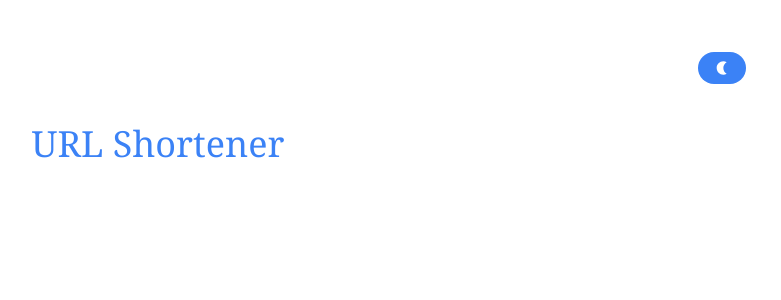
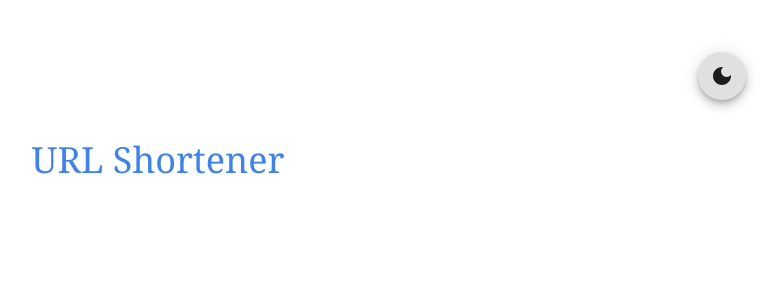
Before and after one commit to AbhishekCdr/url_shortener, a React (Vite) app in the folder url_shortener_client/: page / in a window 1280 px wide. Shown: the top 300 px of the page, without its empty margins (482-1263 px from the left). Built offline with nearby package versions, Linux system fonts and the light colour scheme.

Commit message:
theme togggle button

```diff
--- a/url_shortener_client/src/components/ThemeToggleButton.jsx
+++ b/url_shortener_client/src/components/ThemeToggleButton.jsx
@@ -1,18 +1,20 @@
 import React, { useContext } from "react";
 import { ThemeContext } from "../ThemeContext";
-import { WiDaySunny } from "react-icons/wi";
-import { MdNightlight } from "react-icons/md";
+import LightModeIcon from "@mui/icons-material/LightMode";
+import DarkModeIcon from "@mui/icons-material/DarkMode";
+import Fab from "@mui/material/Fab";
 
 const ThemeToggleButton = () => {
   const { theme, toggleTheme } = useContext(ThemeContext);
 
   return (
-    <button
+    <Fab
+      size="medium"
       onClick={toggleTheme}
-      className="rounded-full bg-blue-500 px-4 py-2 text-white transition-all duration-500 dark:bg-yellow-500"
+      className="transition-all duration-500"
     >
-      {theme === "light" ? <MdNightlight /> : <WiDaySunny />}
-    </button>
+      {theme === "light" ? <DarkModeIcon /> : <LightModeIcon />}
+    </Fab>
   );
 };
 
```
